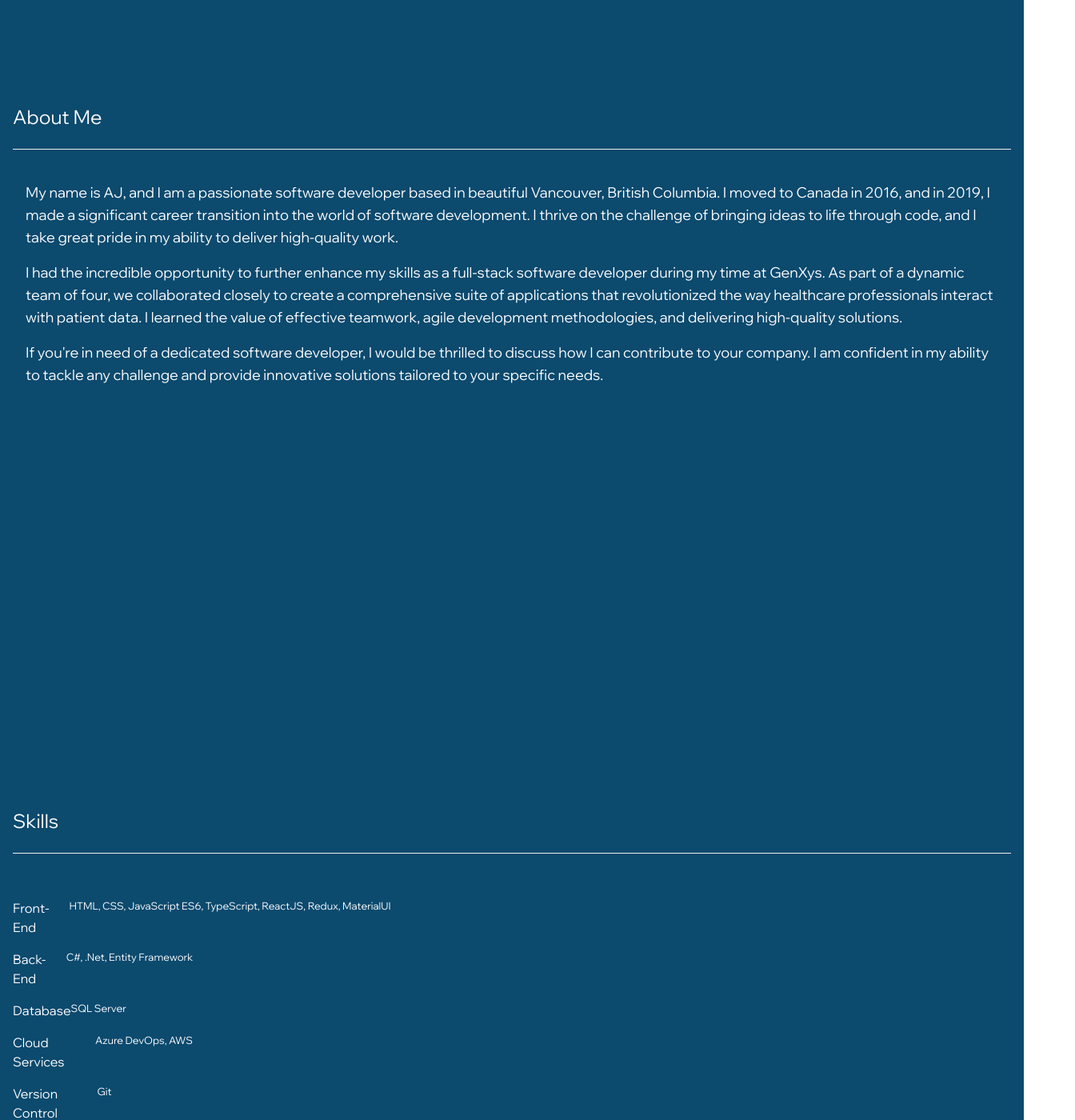
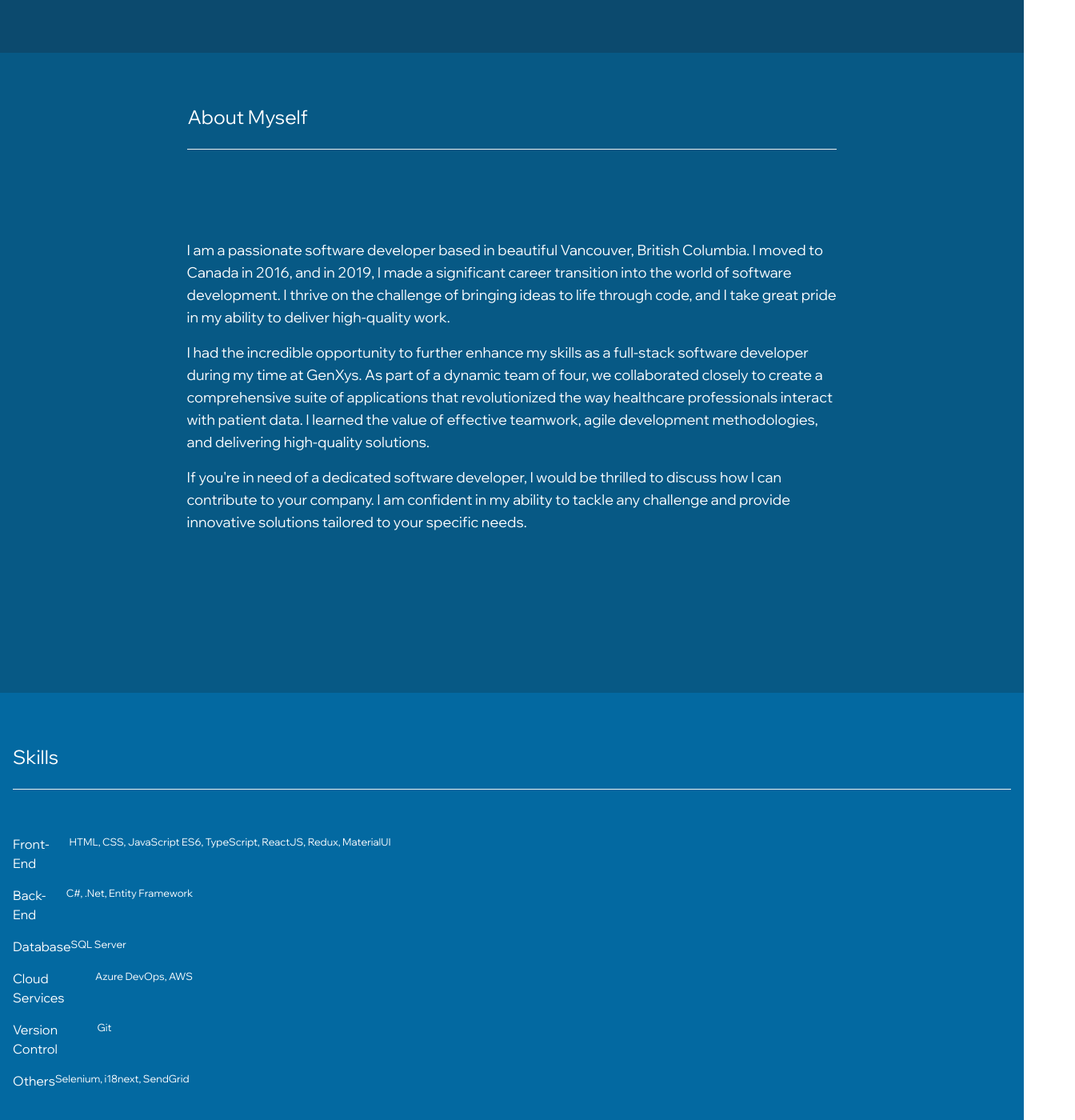
Before and after one commit to ajadversalo/ajadversalo.github.io, a React (Create React App) app: page / in a window 1280 px wide. Shown: the part 780-2180 px from the top of the page at 80% size, 1344 px wide, since content can reach past the window. Built offline with nearby package versions, Linux system fonts and the light colour scheme.

Commit message:
About page updates

```diff
--- a/src/App.tsx
+++ b/src/App.tsx
@@ -113,13 +113,13 @@ function App() {
                 </div>
             }
             </div>
-            <div id="about" className="pb-12"></div>
+            <div id="about" className=""></div>
             <About content={aboutContent} />
-            <div id="skills" className="pb-12"></div>
+            <div id="skills" className=""></div>
             <Skills />
-            <div id="projects" className="pb-12"></div>
+            <div id="projects" className=""></div>
             <Projects productList={productList} />
-            <div id="contact" className="pb-12"></div>
+            <div id="contact" className=""></div>
             <Contact
                 setOpenPopup={setOpenPopup}
                 setPopupMsg={setPopupMsg}
--- a/src/Pages/About.tsx
+++ b/src/Pages/About.tsx
@@ -10,14 +10,20 @@ function About(props: any) {
     const { content } = props;
 
     return(
-        <div className={"text-white m-4 h-screen"}>
-            <h2 className={"text-2xl"}>About Me</h2>
-            <Divider className="bg-white"/>
-            <div className="h-100 flex items-center justify-center w-full text-lg">
-                <div className={"p-4 h-[15rem]"}>
-                    {content.map((c: any, index: number) => {
-                        return(<p className="pb-4" key={`paragraph-${index}`}>{c}</p>)
-                    })}
+        <div className={"text-white p-4 h-screen bg-sky-800 pt-16"}>
+            <div className="flex items-center justify-center">
+                <div className="w-full lg:w-[65%] xl:w-[65%]">
+                    <h2 className={"text-2xl"}>About Myself</h2>
+                    <Divider className="bg-white" />
+                </div>
+            </div>
+            <div className="flex items-center justify-center h-100 lg:h-full xl:h-full lg:m-[-5rem] lg:m-[-5rem]">
+                <div className="w-full text-lg lg:w-[60%] xl:w-[60%]">
+                    <div className={"p-4"}>
+                        {content.map((c: any, index: number) => {
+                            return(<p className="pb-4" key={`paragraph-${index}`}>{c}</p>)
+                        })}
+                    </div>
                 </div>
             </div>
         </div>
--- a/src/Pages/Projects.tsx
+++ b/src/Pages/Projects.tsx
@@ -31,7 +31,7 @@ function Projects(props: ProjectsProps) {
     }
 
     return (
-        <div className={"text-white m-4 h-screen"}>
+        <div className={"bg-white p-4 h-screen pt-16"}>
             <h2 className={""}>Projects</h2>
             <div className={""}></div>
             <img src={`./genxys-logo.png`} alt='genxys-logo' style={{width: '7rem', paddingTop: '1.5rem', paddingBottom: '0.5rem'}}/>
--- a/src/Pages/Skills.tsx
+++ b/src/Pages/Skills.tsx
@@ -50,7 +50,7 @@ function Skills() {
     }
 
     return (
-        <div className={"text-white m-4 h-screen"}>
+        <div className={"text-white p-4 h-screen bg-sky-700 pt-16"}>
             <h2 className={"text-2xl"}>Skills</h2>
             <Divider className="bg-white" />
             <div className={""}></div>
--- a/src/data/data.ts
+++ b/src/data/data.ts
@@ -1,5 +1,5 @@
 export const aboutContent: string[] = [
-    'My name is AJ, and I am a passionate software developer based in beautiful Vancouver, British Columbia. I moved to Canada in 2016, and in 2019, I made a significant career transition into the world of software development. I thrive on the challenge of bringing ideas to life through code, and I take great pride in my ability to deliver high-quality work.',
+    'I am a passionate software developer based in beautiful Vancouver, British Columbia. I moved to Canada in 2016, and in 2019, I made a significant career transition into the world of software development. I thrive on the challenge of bringing ideas to life through code, and I take great pride in my ability to deliver high-quality work.',
     'I had the incredible opportunity to further enhance my skills as a full-stack software developer during my time at GenXys. As part of a dynamic team of four, we collaborated closely to create a comprehensive suite of applications that revolutionized the way healthcare professionals interact with patient data. I learned the value of effective teamwork, agile development methodologies, and delivering high-quality solutions.',
     'If you\'re in need of a dedicated software developer, I would be thrilled to discuss how I can contribute to your company. I am confident in my ability to tackle any challenge and provide innovative solutions tailored to your specific needs.'
 ];
```
